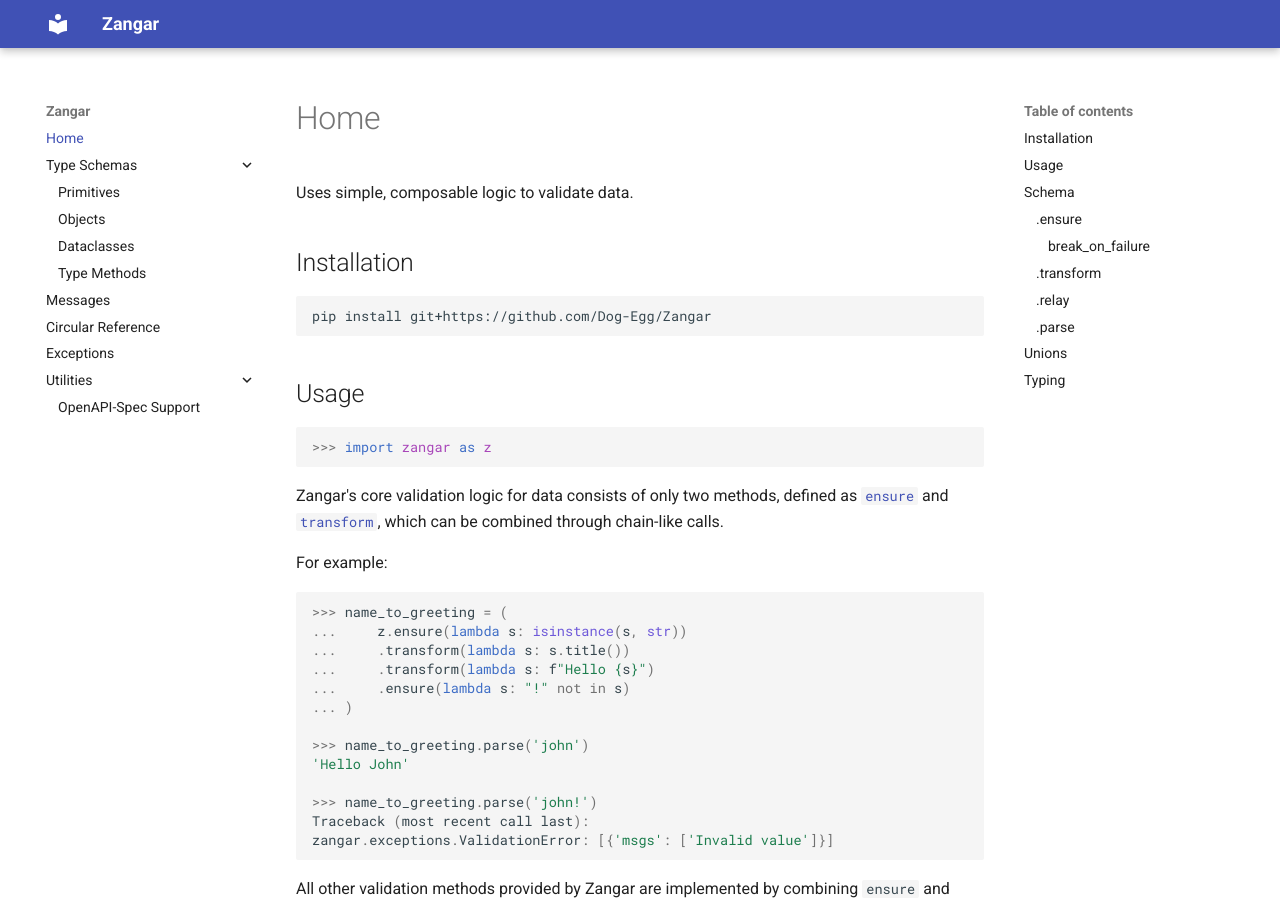
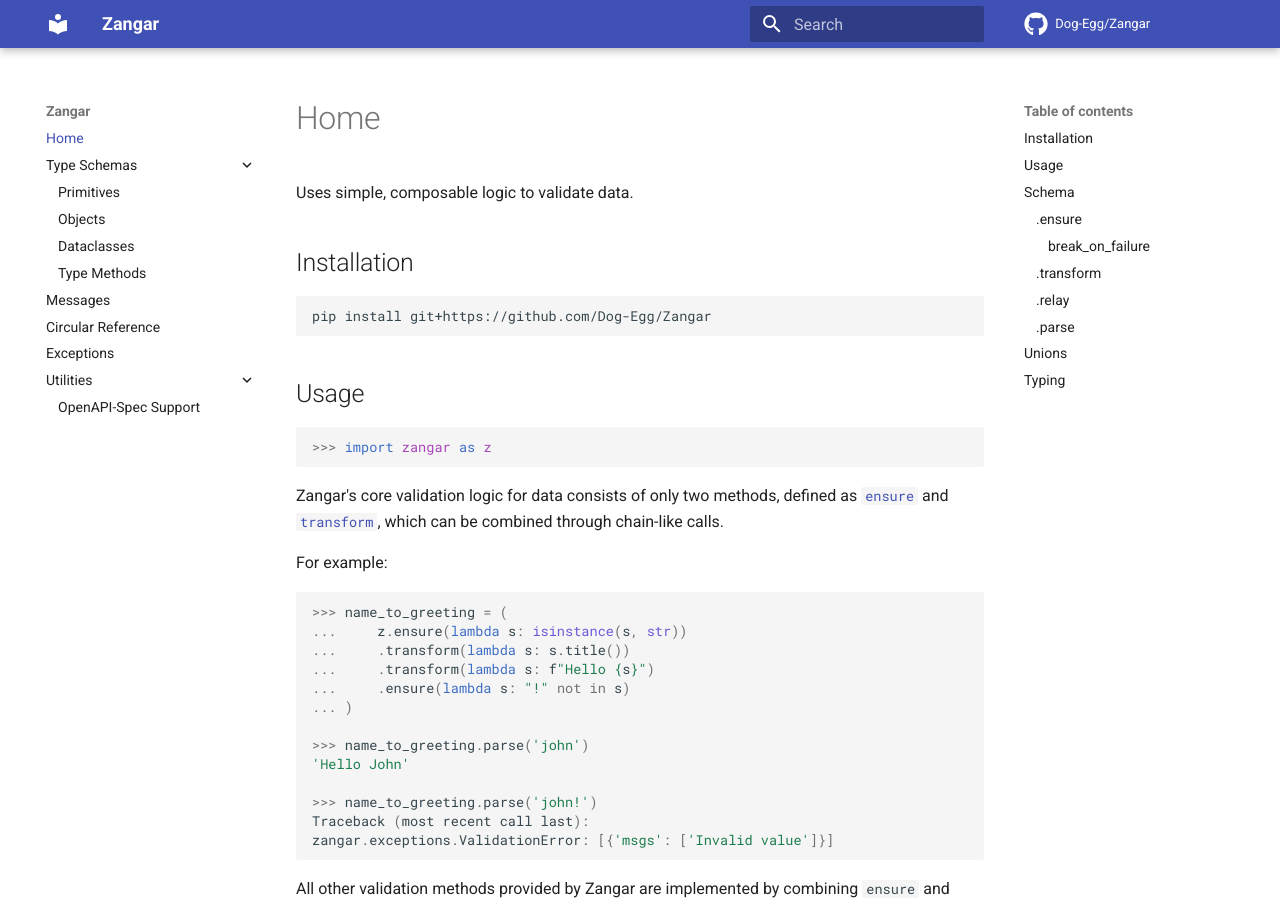
Before and after one commit to Dog-Egg/Zangar, an MkDocs documentation site: the page built from docs/index.md, in a window 1280 px wide and 900 px high. Built offline with MkDocs 1.6.1 and Material for MkDocs 9.7.7, drawn with Linux system fonts in a browser that asks for light colours; comment, search, counter and statistics services are not loaded.

Commit message:
Update mkdocs.yml

```diff
--- a/mkdocs.yml
+++ b/mkdocs.yml
@@ -1,4 +1,6 @@
 site_name: Zangar
+repo_url: https://github.com/Dog-Egg/Zangar
+repo_name: Dog-Egg/Zangar
 nav:
   - Home: index.md
   - Type Schemas:
@@ -15,6 +17,8 @@
   name: material
   features:
     - navigation.expand
+  icon:
+    repo: fontawesome/brands/github
 markdown_extensions:
   - pymdownx.highlight:
       anchor_linenums: true
@@ -27,5 +31,6 @@
   - admonition
 
 plugins:
+  - search
   - macros:
       module_name: docs/macros
```
